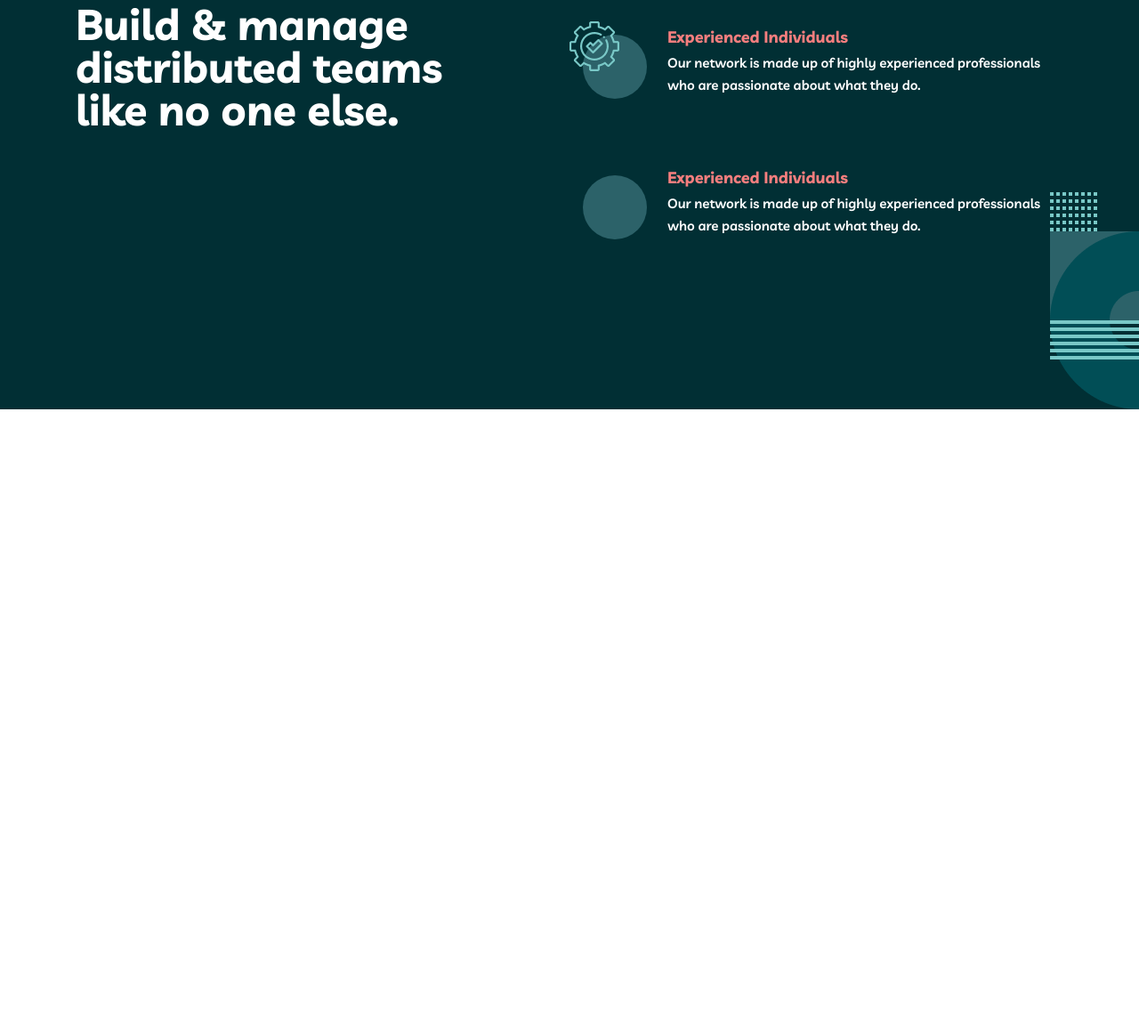
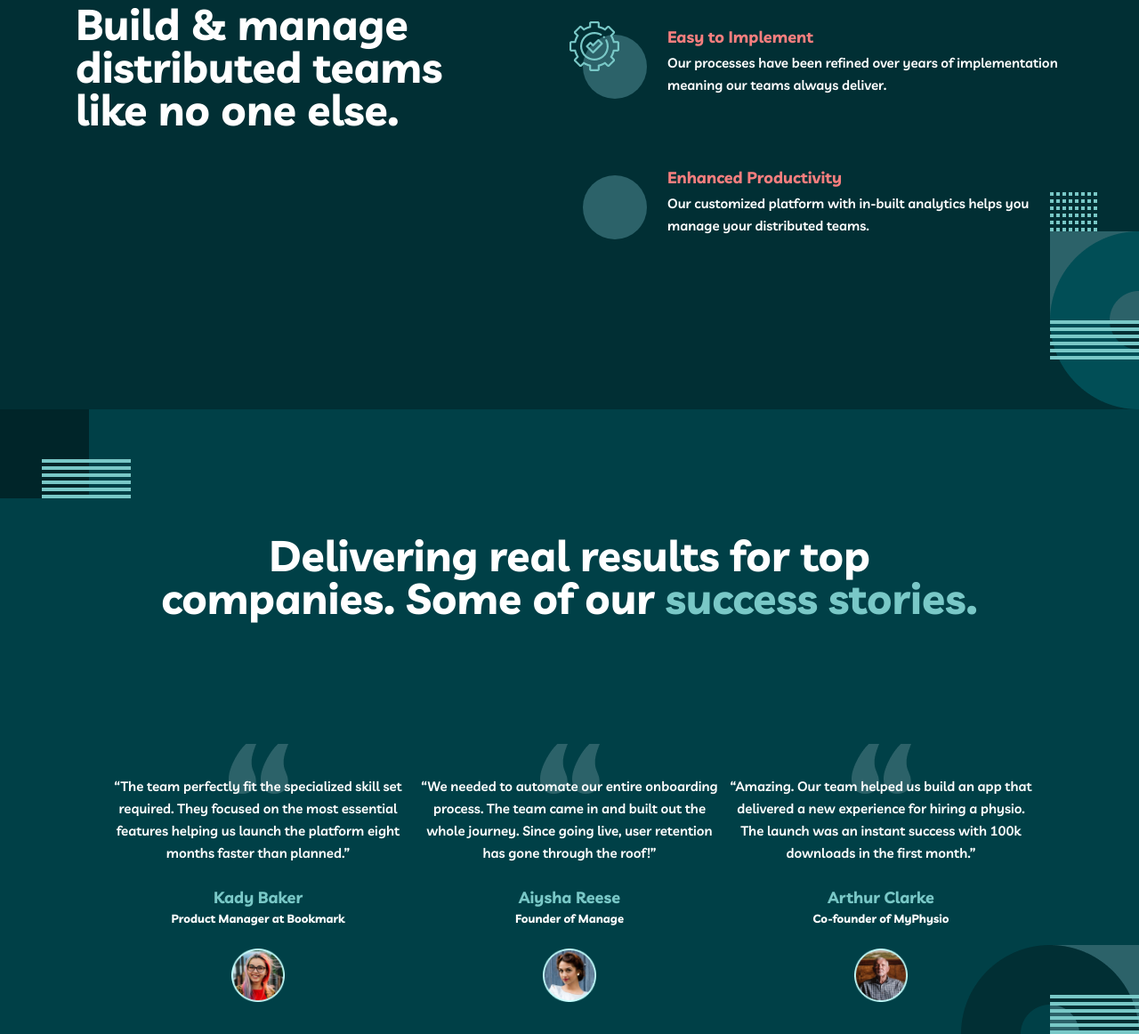
Before and after one commit to alijanovkhayitboy/myteam-alijanov, a plain HTML site: page index.html in a window 1280 px wide. Shown: the part 1018-2180 px from the top of the page at 89% size. Before the commit the page ends 1478 px from the top, so only its background shows below. Drawn offline with nearby package versions, Linux system fonts and the light colour scheme.

Commit message:
add and edit

```diff
--- a/index.html
+++ b/index.html
@@ -88,10 +88,10 @@
                         </div>
                         <div class="sect2-content">
                             <h3>
-                                Experienced Individuals
+                                Easy to Implement
                             </h3>
                             <p>
-                                Our network is made up of highly experienced professionals who are passionate about what they do.
+                                Our processes have been refined over years of implementation meaning our teams always deliver.
                             </p>
                         </div>
                     </li>
@@ -101,11 +101,72 @@
                         </div>
                         <div class="sect2-content">
                             <h3>
-                                Experienced Individuals
+                                Enhanced Productivity
                             </h3>
                             <p>
-                                Our network is made up of highly experienced professionals who are passionate about what they do.
+                                Our customized platform with in-built analytics helps you manage your distributed teams.
                             </p>
+                        </div>
+                    </li>
+                </ul>
+            </div>
+        </div>
+    </section>
+    <section class="sect3">
+        <div class="container sect3-cont">
+            <div class="sect3-main">
+                <h2>
+                    Delivering real results for top companies. Some of our <span> success stories.</span>
+                </h2>
+            </div>
+            <div class="sect3-second">
+                <ul class="sect-links">
+                    <li class="sect3-item">
+                        <div class="sect3-div">
+                            <p>
+                                “The team perfectly fit the specialized skill set required. They focused on the most essential features helping us launch the platform eight months faster than planned.”
+                            </p>
+                            <h3>
+                                Kady Baker
+                            </h3>
+                            <h4>
+                                Product Manager at Bookmark
+                            </h4>
+                            <div class="sect3-img">
+                                <img src="./img/kady.png" alt="">
+                            </div>
+                        </div>
+                    </li>
+                    <li class="sect3-item">
+                        <div class="sect3-div">
+                            <p>
+                                “We needed to automate our entire onboarding process. The team came in and built out the whole journey. Since going live, user retention has gone through the roof!”
+                            </p>
+                            <h3>
+                                Aiysha Reese
+                            </h3>
+                            <h4>
+                                Founder of Manage
+                            </h4>
+                            <div class="sect3-img">
+                                <img src="./img/aiysha.png" alt="">
+                            </div>
+                        </div>
+                    </li>
+                    <li class="sect3-item">
+                        <div class="sect3-div">
+                            <p>
+                                “Amazing. Our team helped us build an app that delivered a new experience for hiring a physio. The launch was an instant success with 100k downloads in the first month.”
+                            </p>
+                            <h3>
+                                Arthur Clarke
+                            </h3>
+                            <h4>
+                                Co-founder of MyPhysio
+                            </h4>
+                            <div class="sect3-img">
+                                <img src="./img/arthur.png" alt="">
+                            </div>
                         </div>
                     </li>
                 </ul>
@@ -118,7 +179,6 @@
 
 
 
-
     <script src="https://cdn.jsdelivr.net/npm/bootstrap@5.3.0-alpha3/dist/js/bootstrap.bundle.min.js"
         integrity="sha384-ENjdO4Dr2bkBIFxQpeoTz1HIcje39Wm4jDKdf19U8gI4ddQ3GYNS7NTKfAdVQSZe"
         crossorigin="anonymous"></script>
--- a/scss/box/_sect3.scss
+++ b/scss/box/_sect3.scss
@@ -0,0 +1,133 @@
+.sect3 {
+    width: 100%;
+    background-color: #004047;
+    background-image: url(../img/sect3back.png), url(../img/sect3back1.png);
+    background-repeat: no-repeat;
+    background-position: right bottom, top left;
+}
+
+.sect3-main {
+    padding: 140px 100px;
+    display: flex;
+    align-items: center;
+    justify-content: center;
+
+    h2 {
+        text-align: center;
+        font-size: 48px;
+        font-weight: 700;
+        line-height: 48px;
+        letter-spacing: 0px;
+        height: 96px;
+        width: 932px;
+        color: #fff;
+
+        span {
+            color: #79C8C7;
+        }
+
+    }
+}
+
+.sect3-second {
+
+
+
+    .sect-links {
+        display: flex;
+        align-items: flex-start;
+        justify-content: center;
+        list-style: none;
+        flex-wrap: wrap;
+
+        .sect3-div {
+            width: 350px;
+            padding: 35px 70px;
+            display: flex;
+            align-items: center;
+            justify-content: center;
+            flex-direction: column;
+            background-image: url(../img/itemback.png);
+            background-repeat: no-repeat;
+            background-position: center top;
+
+            p {
+                height: 100px;
+                width: 350px;
+                font-family: 'Livvic';
+                font-style: normal;
+                font-weight: 600;
+                font-size: 15px;
+                line-height: 25px;
+                text-align: center;
+                color: #FFFFFF;
+            }
+
+            h3 {
+                margin-top: 24px;
+                height: 28px;
+                width: 350px;
+                font-family: 'Livvic';
+                font-style: normal;
+                font-weight: 700;
+                font-size: 18px;
+                line-height: 28px;
+                text-align: center;
+                color: #79C8C7;
+
+            }
+
+            h4 {
+
+                height: 18px;
+                width: 350px;
+                font-family: 'Livvic';
+                font-size: 13px;
+                line-height: 18px;
+                text-align: center;
+                color: #FFFFFF;
+
+            }
+
+            .sect3-img {
+                margin-top: 24px;
+                width: 62px;
+                height: 62px;
+                border: 1px solid transparent;
+                border-radius: 50%;
+
+                img {
+                    width: 100%;
+                    height: 100%;
+                }
+            }
+
+        }
+
+    }
+}
+
+@media (max-width:769px) {
+
+
+    .sect3-main {
+        h2 {
+            font-size: 32px;
+        }
+    }
+}
+
+@media (max-width:450px) {
+
+
+    .sect3-main {
+        padding: 120px 30px 80px 30px;
+        margin-bottom: 40px;
+        h2 {
+            height: 128px;
+            width: 327px;
+
+        }
+    }
+
+}
--- a/scss/main.scss
+++ b/scss/main.scss
@@ -1,3 +1,4 @@
 @import './box/header';
 @import './box/sect1';
 @import './box/sect2';
+@import './box/sect3';
```
Also changed, not shown: css/main.css, css/main.min.css, img/aiysha.png (added), img/arthur.png (added), img/itemback.png (added), img/kady.png (added), img/sect3back.png (added), img/sect3back1.png (added), 2 other files.
